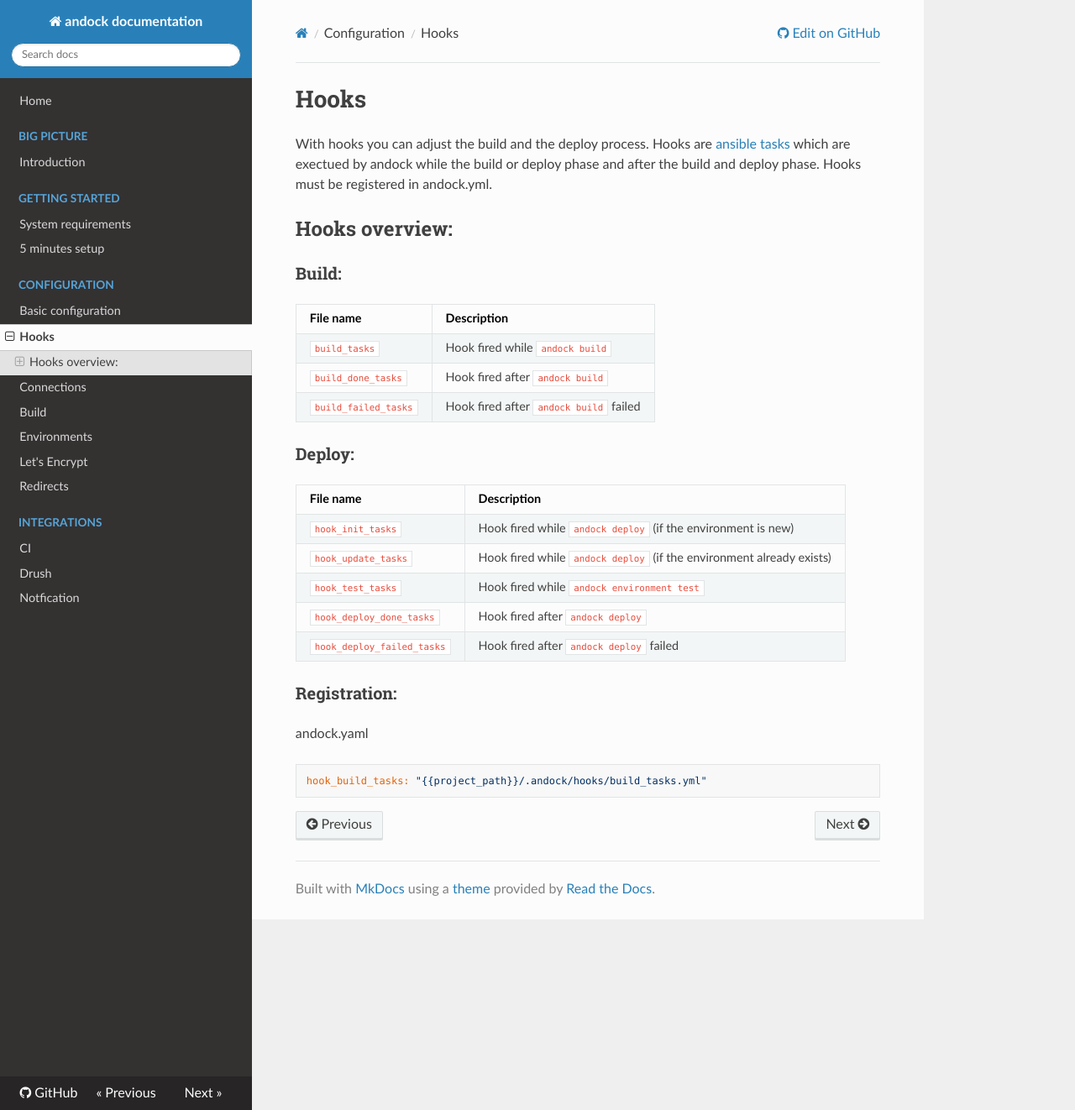
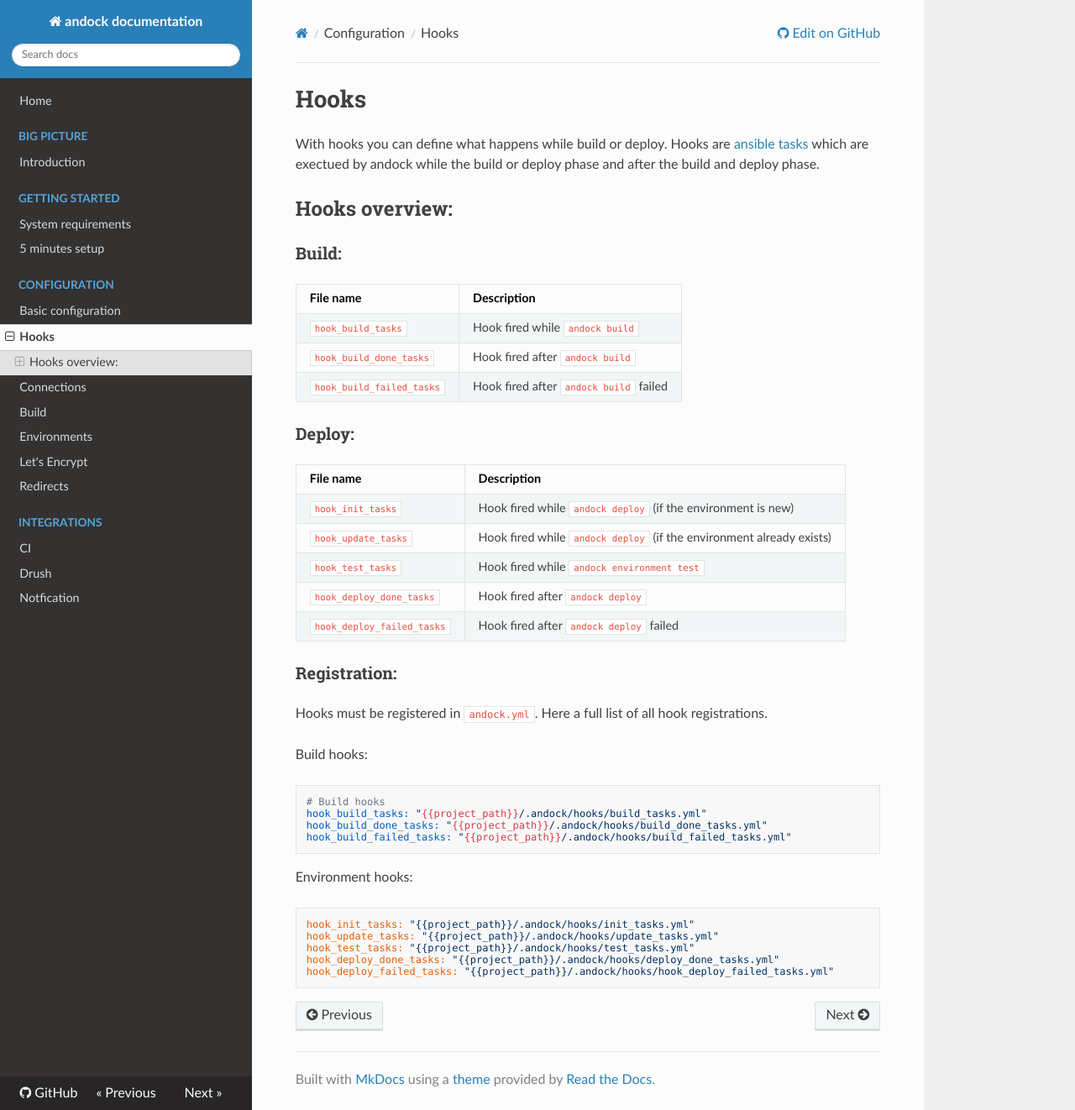
Before and after one commit to andock/andock, an MkDocs documentation site: the page built from docs/configuration/hooks.md, in a window 1280 px wide and 1322 px high. Shown: the whole window at 84% size. Built offline with MkDocs 1.6.1, drawn with Linux system fonts in a browser that asks for light colours; nearby versions of some CDN libraries; old or Windows-style settings are respelled for this version of MkDocs.

Commit message:
Update docs

````diff
--- a/docs/configuration/hooks.md
+++ b/docs/configuration/hooks.md
@@ -1,15 +1,14 @@
 # Hooks
-With hooks you can adjust the build and the deploy process. Hooks are [ansible tasks](https://docs.ansible.com/ansible/latest/user_guide/playbooks_intro.html#tasks-list) which are exectued by andock while the build or deploy phase and after the build and deploy phase.
-Hooks must be registered in andock.yml.
+With hooks you can define what happens while build or deploy. Hooks are [ansible tasks](https://docs.ansible.com/ansible/latest/user_guide/playbooks_intro.html#tasks-list) which are exectued by andock while the build or deploy phase and after the build and deploy phase.
 
 ## Hooks overview:
 
 ### Build:
 | File name                  | Description |
 |----------------------------|:------------|
-| `build_tasks`     | Hook fired while `andock build` |
-| `build_done_tasks`     | Hook fired after `andock build`|
-| `build_failed_tasks`     | Hook fired after `andock build` failed|
+| `hook_build_tasks`     | Hook fired while `andock build` |
+| `hook_build_done_tasks`     | Hook fired after `andock build`|
+| `hook_build_failed_tasks`     | Hook fired after `andock build` failed|
 
 ### Deploy:
 | File name                  | Description |
@@ -21,7 +20,20 @@
 | `hook_deploy_failed_tasks`     | Hook fired after `andock deploy` failed|
 
 ### Registration:
-andock.yaml
+Hooks must be registered in `andock.yml`. Here a full list of all hook registrations.
+
+Build hooks:
 ```
+# Build hooks
 hook_build_tasks: "{{project_path}}/.andock/hooks/build_tasks.yml"
+hook_build_done_tasks: "{{project_path}}/.andock/hooks/build_done_tasks.yml"
+hook_build_failed_tasks: "{{project_path}}/.andock/hooks/build_failed_tasks.yml"
 ```
+Environment hooks:
+```
+hook_init_tasks: "{{project_path}}/.andock/hooks/init_tasks.yml"
+hook_update_tasks: "{{project_path}}/.andock/hooks/update_tasks.yml"
+hook_test_tasks: "{{project_path}}/.andock/hooks/test_tasks.yml"
+hook_deploy_done_tasks: "{{project_path}}/.andock/hooks/deploy_done_tasks.yml"
+hook_deploy_failed_tasks: "{{project_path}}/.andock/hooks/hook_deploy_failed_tasks.yml"
+```
````
Also changed, not shown: docs/big-picture/introduction.md (+2 -2 lines), docs/configuration/andock.md (+5 -3 lines), docs/configuration/build.md (+19 -21 lines), docs/getting-started/system-requirements.md (+1 -1 lines).
